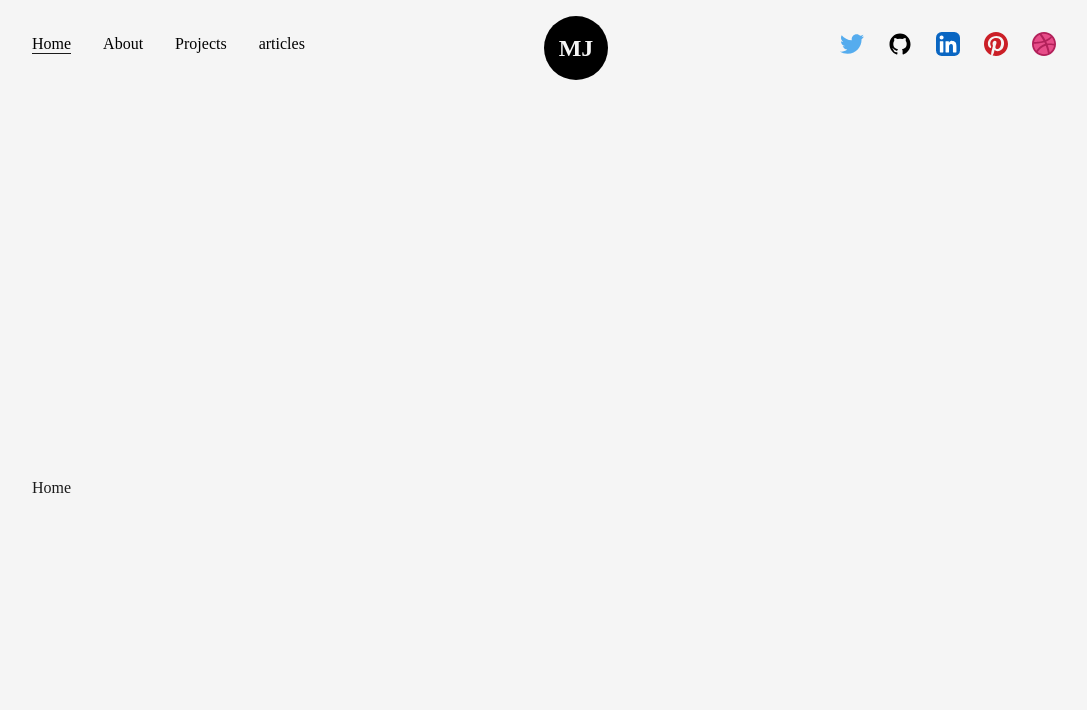
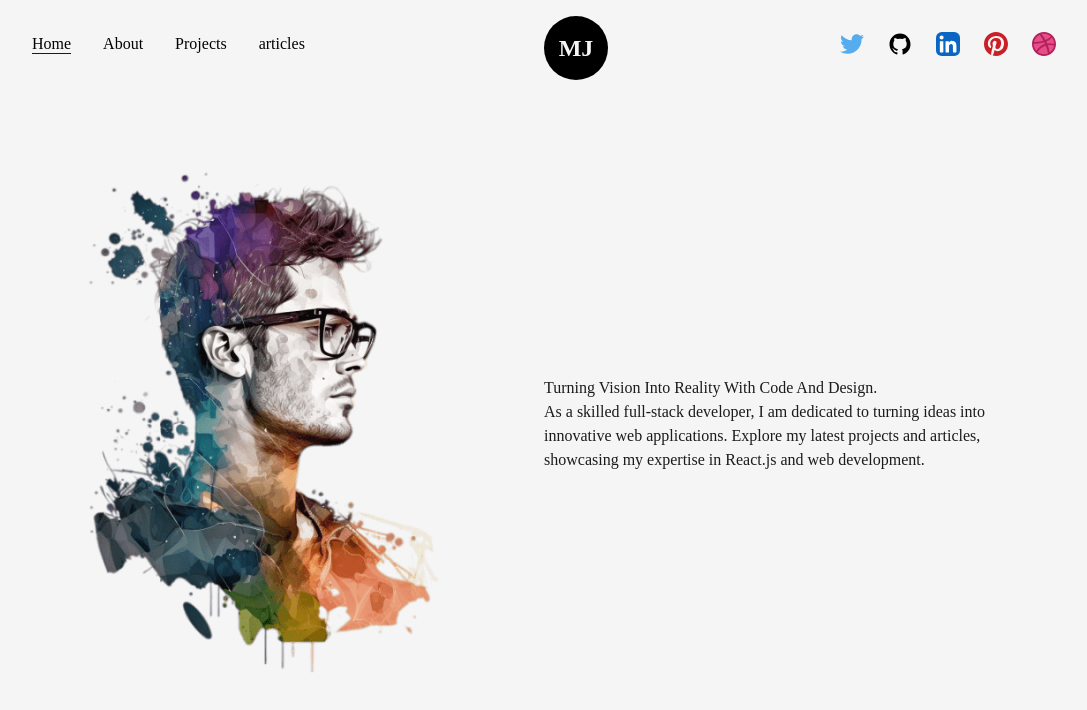
Before and after one commit to miharyjoe/Portfolio, a Next.js app: page / in a window 1280 px wide. Shown: the top 710 px of the page, without its empty margins (96-1183 px from the left). Built offline with nearby package versions, Linux system fonts and the light colour scheme.

Commit message:
fixup: home component

```diff
--- a/src/pages/index.js
+++ b/src/pages/index.js
@@ -1,6 +1,8 @@
 import Layout from "@/components/Layout";
 import NavBar from "@/components/NavBar";
 import Head from "next/head";
+import Image from "next/image";
+import profilePics from "../../public/images/profile/developer-pic-1.png";
 
 export default function Home() {
   return (
@@ -10,8 +12,25 @@ export default function Home() {
         <meta name="description" content="Generated by create next app" />
       </Head>
       <main className="flex items-center text-dark w-full min-h-screen">
-        <Layout>
-          <h1>Home</h1>
+        <Layout className="pt-0">
+          <div className="flex items-center justify-between w-full">
+            <div className="w-1/2">
+              <Image
+                src={profilePics}
+                alt="CodeBuck"
+                className="w-full h-auto"
+              />
+            </div>
+            <div className="w-1/2 ">
+              <h1>Turning Vision Into Reality With Code And Design.</h1>
+              <p>
+                As a skilled full-stack developer, I am dedicated to turning
+                ideas into innovative web applications. Explore my latest
+                projects and articles, showcasing my expertise in React.js and
+                web development.
+              </p>
+            </div>
+          </div>
         </Layout>
       </main>
     </>
```
